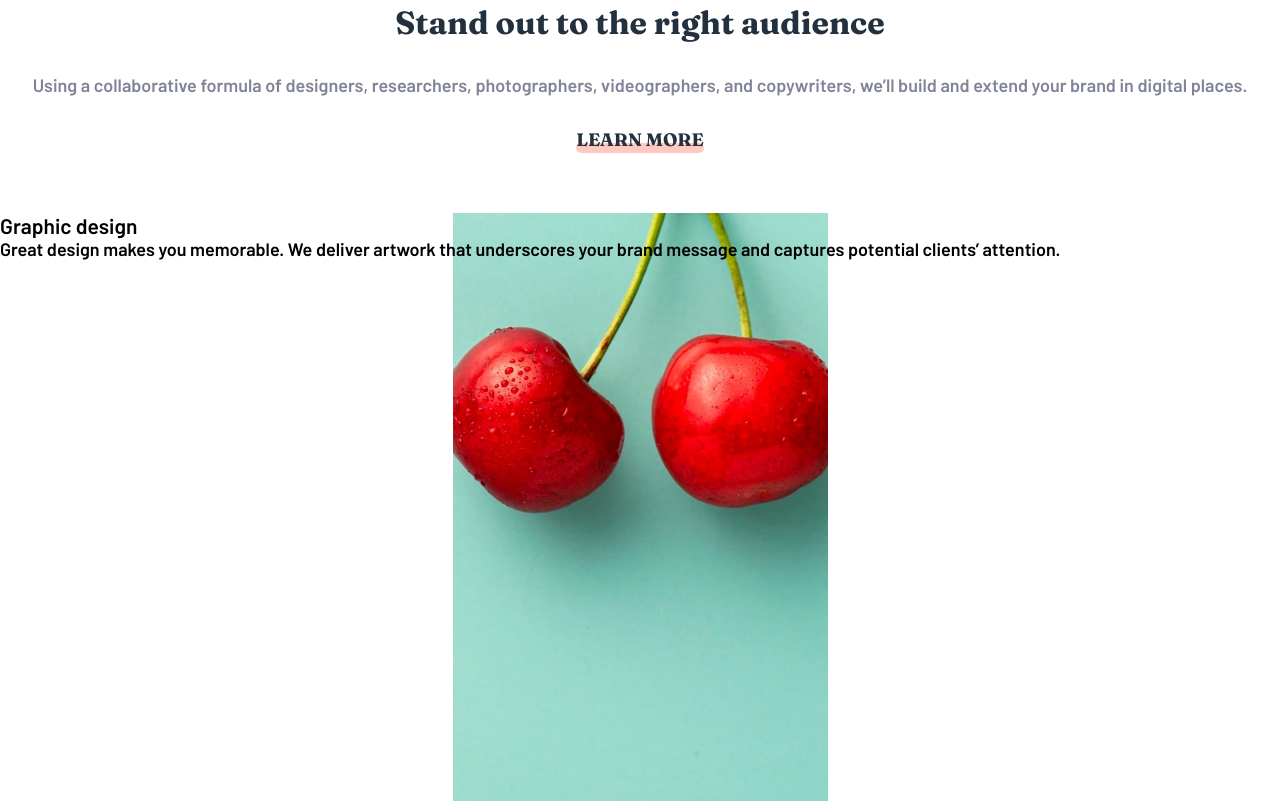
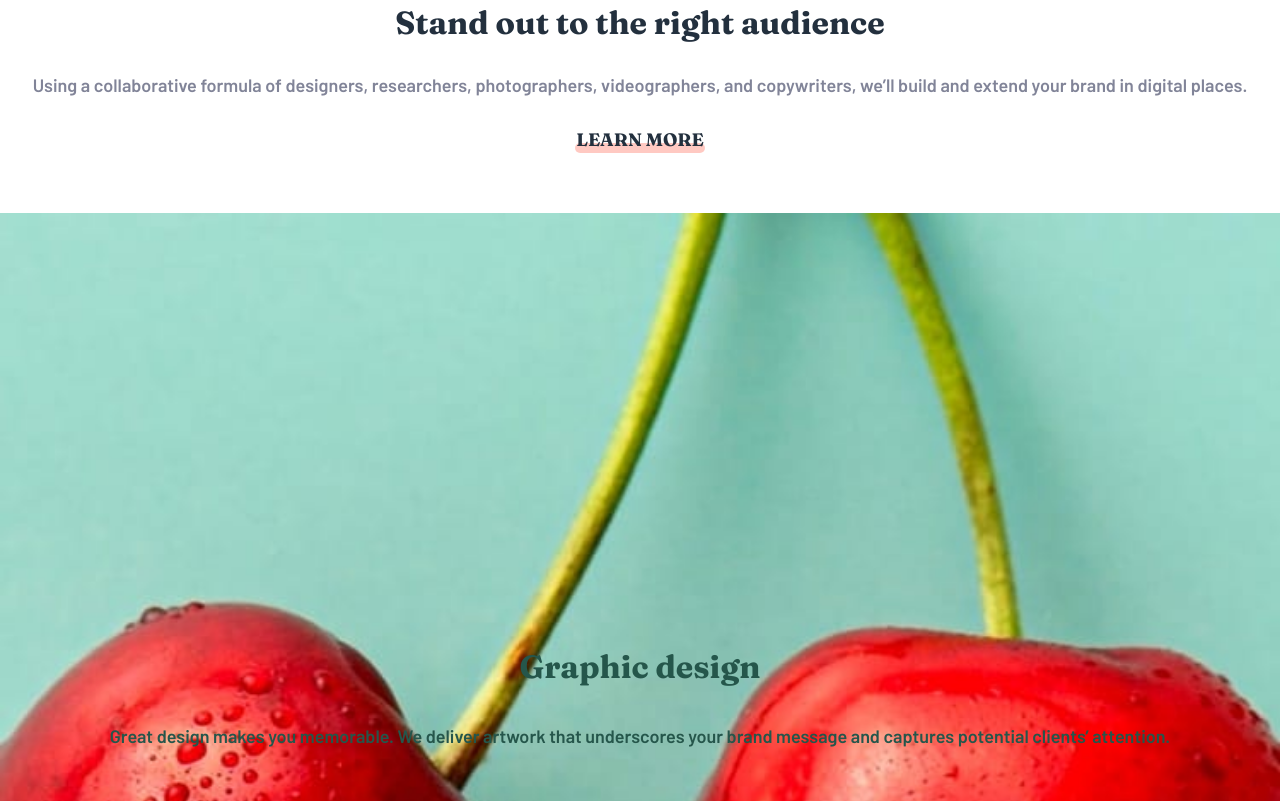
Before and after one commit to calebesg/sunnyside-agency, a plain HTML site: page index.html in a window 1280 px wide. Shown: the part 1499-2300 px from the top of the page. Drawn offline with Linux system fonts and the light colour scheme.

Commit message:
styled list-examples

```diff
--- a/index.html
+++ b/index.html
@@ -75,8 +75,8 @@
         <a class="btn-more red" href="#">Learn more</a>
       </article>
 
-      <ul class="design">
-        <li class="item-design image-graphic-design">
+      <ul class="example-list">
+        <li class="item-list image-graphic-design">
           <h3>Graphic design</h3>
           <p>
             Great design makes you memorable. We deliver
@@ -84,7 +84,7 @@
             captures potential clients’ attention.
           </p>
         </li>
-        <li class="item-design image-photograph">
+        <li class="item-list image-photograph">
           <h3>Photography</h3>
           <p>
             Increase your credibility by getting the most stunning,
--- a/styles/global.css
+++ b/styles/global.css
@@ -36,6 +36,7 @@ button {
 
 h1,
 h2,
+h3,
 .btn-more {
   font-family: 'Fraunces', serif;
 }
--- a/styles/main.css
+++ b/styles/main.css
@@ -138,10 +138,11 @@ article .btn-more::after {
   content: '';
   position: absolute;
   bottom: -2px;
-  left: 0;
+  left: 50%;
   height: 10px;
-  width: 100%;
+  width: 130px;
   border-radius: 5px;
+  transform: translate(-50%);
   z-index: -1;
   opacity: .4;
   transition: opacity 0.3s;
@@ -186,5 +187,33 @@ article .btn-more:hover::after {
 .image-photograph {
   height: 100%;
   background-position: top;
-  background-size: contain;
+  background-size: cover;
 }
+
+/* Examples */
+
+.example-list .item-list {
+  display: flex;
+  flex-direction: column;
+  align-items: center;
+  padding: 22px;
+  text-align: center;
+}
+
+.example-list .item-list:first-of-type {
+  color: var(--dark-desaturated-cyan);
+}
+
+.example-list .item-list:last-of-type {
+  color: var(--dark-blue);
+}
+
+.item-list h3 {
+  margin-top: auto;
+  font-size: 2rem;
+}
+
+.item-list p {
+  margin: 36px 0 40px;
+  line-height: 1.8rem;
+}
```
